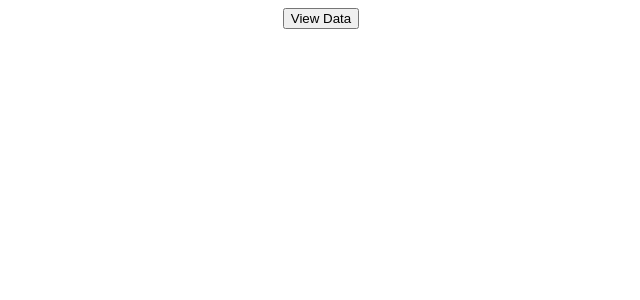
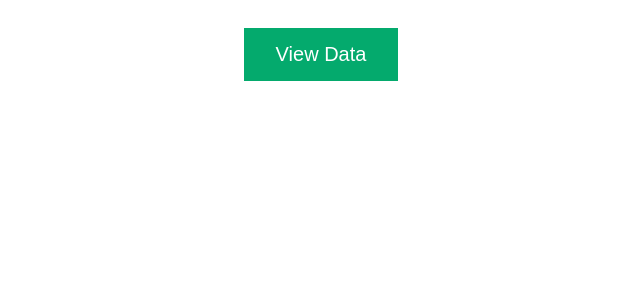
Before and after one commit to gbulai60/react-application_TW, a React (Create React App) app: page / in a window 1280 px wide. Shown: the top 300 px of the page, without its empty margins (319-959 px from the left). Built offline with nearby package versions, Linux system fonts and the light colour scheme.

Commit message:
Adding styles

```diff
--- a/src/App.css
+++ b/src/App.css
@@ -0,0 +1,20 @@
+
+.container {
+    text-align: center;
+    padding: 20px;
+}
+
+.button {
+    background-color: #04AA6D; /* Green */
+    border: none;
+    color: white;
+    padding: 15px 32px;
+    text-align: center;
+    text-decoration: none;
+    display: inline-block;
+    font-size: 20px;
+}
+
+.spacer {
+    margin-top: 20px;
+}
--- a/src/App.tsx
+++ b/src/App.tsx
@@ -1,16 +1,21 @@
-import React, { useState } from "react";
+import React, {useState} from "react";
 import PersonLayout from "./PersonLayout";
+import "./App.css";
 
 const App = () => {
     const [showInfo, setShowInfo] = useState(false);
+    const [buttonText, setButtonText] = useState("View Data");
     const handleButtonClick = () => {
         setShowInfo(!showInfo);
-
+        setButtonText(showInfo ? "View Data" : "Hide Data");
     };
 
     return (
-      <div style={{ textAlign: "center"}}>
-        <button onClick={handleButtonClick}>View Data</button>
+        <div className="container">
+            <button className="button" onClick={handleButtonClick}>
+                {buttonText}
+            </button>
+            {showInfo && <div className="spacer" />}
             {showInfo && <PersonLayout />}
         </div>
     );
--- a/src/PersonLayout.css
+++ b/src/PersonLayout.css
@@ -11,10 +11,11 @@
 }
 
 .person-info h2 {
-    font-size: 20px;
+    font-size: 25px;
     margin-bottom: 10px;
 }
 
 .person-info p {
     margin: 5px 0;
+    font-size: 20px;
 }
```
Lines whose indentation alone changed are shown as unchanged.
